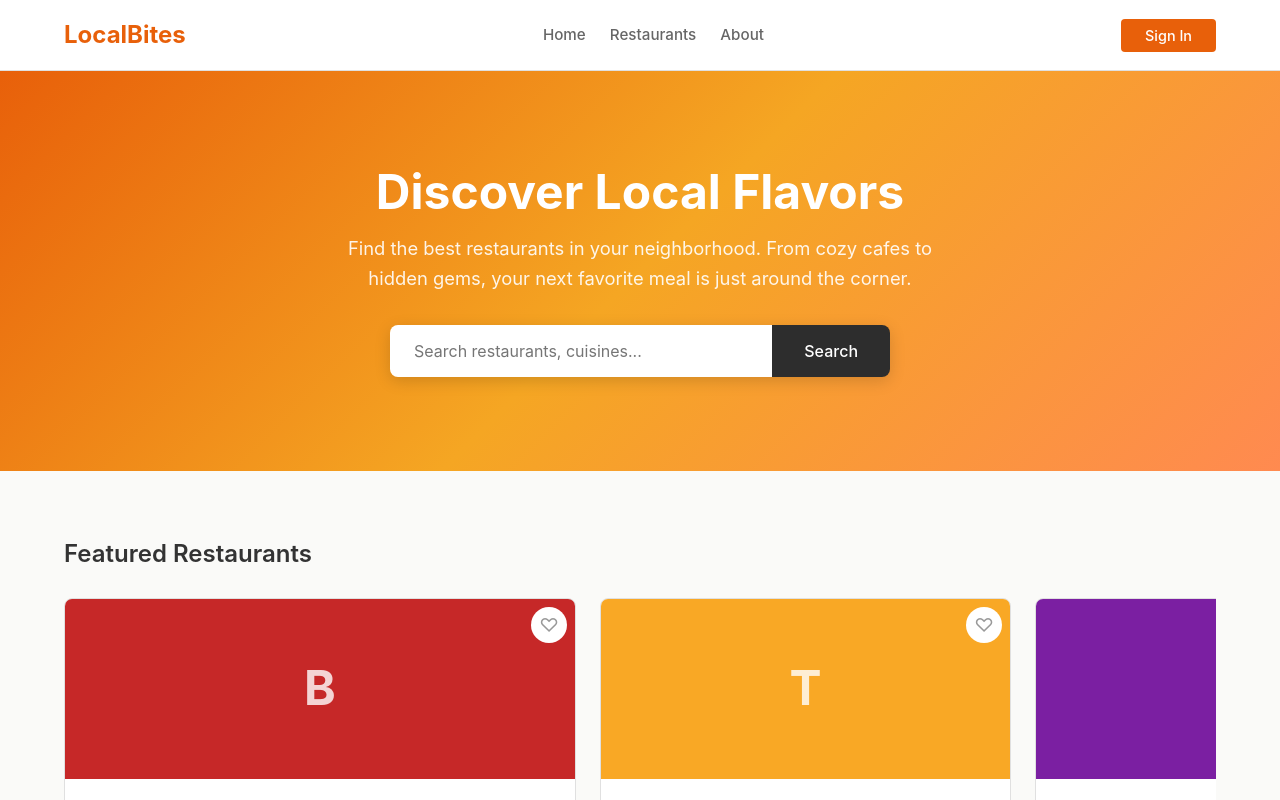
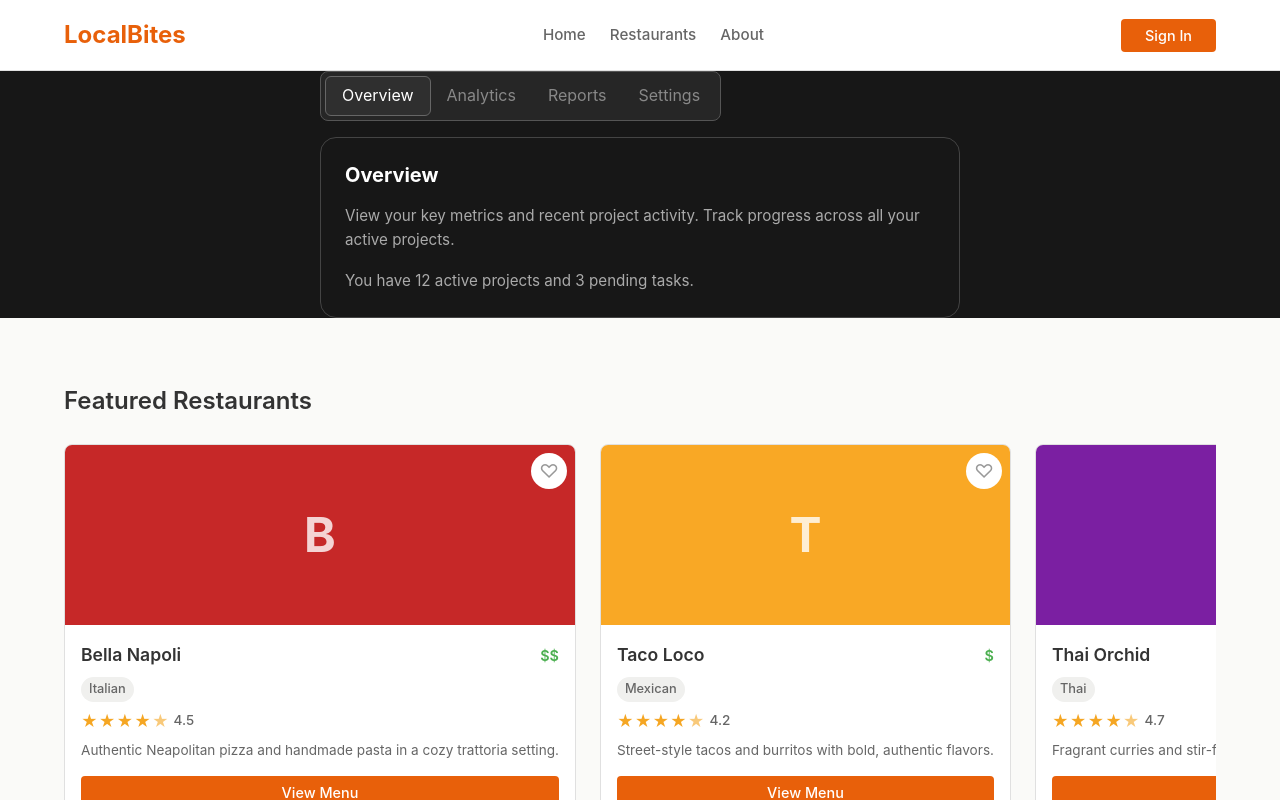
Before and after one commit to foux-test-org/localbites, a React (Vite) app: page / in a window 1280 px wide. Shown: the top 800 px of the page. Built offline with nearby package versions, Linux system fonts and the light colour scheme.

Commit message:
Replaces `Hero` with the new component design `FouxTabsTest` in `Home.tsx`.

```diff
--- /dev/null
+++ b/src/components/FouxTabsTest/FouxTabsTest.module.css
@@ -0,0 +1,103 @@
+.container {
+  background: #171717;
+  display: flex;
+  justify-content: center;
+  align-items: center;
+  text-align: center;
+}
+
+.wrapper {
+  max-width: 640px;
+  display: flex;
+  flex-direction: column;
+  gap: 16px;
+}
+
+.tablistWrap {
+  display: flex;
+}
+
+.tablist {
+  display: flex;
+  flex-wrap: wrap;
+  gap: 0px;
+  background: #262626;
+  border-radius: 8px;
+  padding: 4px;
+  text-align: left;
+  justify-content: flex-start;
+  border-style: solid;
+  border-width: 1px;
+  border-color: #555555;
+}
+
+.tab {
+  font-size: 16px;
+  font-weight: 400;
+  font-style: normal;
+  line-height: 1.6;
+  color: #888888;
+  background: transparent;
+  border: none;
+  border-radius: 6px;
+  padding: 6px 16px;
+  cursor: pointer;
+  transition: color var(--transition), background var(--transition);
+  white-space: nowrap;
+  text-align: center;
+  justify-content: center;
+}
+
+.tab:hover, .tab:active {
+  color: #e0e0e0;
+}
+
+.tab.isSelected {
+  background: #2f2f2f;
+  color: #ffffff;
+  border-style: solid;
+  border-width: 1px;
+  border-color: #666666;
+}
+
+.tab.isSelected:hover, .tab.isSelected:active {
+  color: #1a1a1a;
+}
+
+.panelContainer {
+  display: grid;
+  width: 100%;
+  background: #171717;
+  border-radius: 16px;
+  padding: 24px;
+  text-align: left;
+  justify-content: flex-start;
+  border-style: solid;
+  border-width: 1px;
+  border-color: #444444;
+}
+
+.panel {
+  grid-area: 1 / 1;
+  visibility: hidden;
+  display: flex;
+  flex-direction: column;
+  gap: 16px;
+}
+
+.panel.isVisible {
+  visibility: visible;
+}
+
+.panelTitle {
+  font-size: 1.25rem;
+  font-weight: 700;
+  color: #ffffff;
+  line-height: 1.3;
+}
+
+.panelBody {
+  font-size: 0.95rem;
+  color: #aaaaaa;
+  line-height: 1.6;
+}
--- /dev/null
+++ b/src/components/FouxTabsTest/FouxTabsTest.tsx
@@ -0,0 +1,74 @@
+import React, { useId, useState } from 'react';
+import styles from './FouxTabsTest.module.css';
+
+export interface TabItem {
+  label: string;
+  panelTitle: string;
+  panelBodies: string[];
+}
+
+export interface FouxTabsTestProps {
+  tabs: TabItem[];
+  ariaLabel?: string;
+  onSelect?: (index: number) => void;
+}
+
+export function FouxTabsTest({
+  tabs,
+  ariaLabel = 'TabsTest navigation',
+  onSelect,
+}: FouxTabsTestProps): React.ReactNode {
+  const baseId = useId();
+  const [selected, setSelected] = useState(0);
+
+  return (
+    <section className={styles.container}>
+      <div className={styles.wrapper}>
+        <div className={styles.tablistWrap}>
+          <div
+            role="tablist"
+            className={styles.tablist}
+            aria-label={ariaLabel}
+          >
+            {tabs.map((tab, i) => (
+              <button
+                key={`${tab.label}-${i}`}
+                id={`${baseId}-tab-${i}`}
+                type="button"
+                role="tab"
+                aria-selected={selected === i}
+                aria-controls={`${baseId}-panel-${i}`}
+                onClick={() => {
+                  setSelected(i);
+                  onSelect?.(i);
+                }}
+                className={`${styles.tab}${selected === i ? ` ${styles.isSelected}` : ''}`}
+              >
+                {tab.label}
+              </button>
+            ))}
+          </div>
+        </div>
+        <div className={styles.panelContainer}>
+          {tabs.map((tab, i) => (
+            <div
+              key={`${tab.label}-panel-${i}`}
+              id={`${baseId}-panel-${i}`}
+              role="tabpanel"
+              aria-labelledby={`${baseId}-tab-${i}`}
+              hidden={selected !== i ? true : undefined}
+              className={`${styles.panel}${selected === i ? ` ${styles.isVisible}` : ''}`}
+            >
+              <h2 className={styles.panelTitle}>{tab.panelTitle}</h2>
+              {tab.panelBodies.map((body, j) => (
+                <p key={`${tab.label}-body-${j}`} className={styles.panelBody}>
+                  {body}
+                </p>
+              ))}
+            </div>
+          ))}
+        </div>
+      </div>
+    </section>
+  );
+}
--- a/src/pages/Home.tsx
+++ b/src/pages/Home.tsx
@@ -6,6 +6,7 @@ import { RestaurantCard } from '../components/RestaurantCard/RestaurantCard';
 import { CategoryTile } from '../components/CategoryTile/CategoryTile';
 import { Newsletter } from '../components/Newsletter/Newsletter';
 import styles from './Home.module.css';
+import { FouxTabsTest } from "../components/FouxTabsTest/FouxTabsTest";
 
 interface HomeProps {
   isFavorite: (id: string) => boolean;
@@ -24,6 +25,41 @@ const categories = [
 ];
 
 export function Home({ isFavorite, onFavorite, onViewMenu, onToast }: HomeProps): React.ReactNode {
+    // FOUX_TODO: replace with real tab data
+    const fouxTabsTestTabs: import('../components/FouxTabsTest/FouxTabsTest').TabItem[] = [
+      {
+        label: 'Overview',
+        panelTitle: 'Overview',
+        panelBodies: [
+          'View your key metrics and recent project activity. Track progress across all your active projects.',
+          'You have 12 active projects and 3 pending tasks.',
+        ],
+      },
+      {
+        label: 'Analytics',
+        panelTitle: 'Analytics',
+        panelBodies: [
+          'Explore detailed analytics and performance data for your projects.',
+          'Charts and graphs will appear here.',
+        ],
+      },
+      {
+        label: 'Reports',
+        panelTitle: 'Reports',
+        panelBodies: [
+          'Generate and review reports for your team and stakeholders.',
+          'No reports generated yet.',
+        ],
+      },
+      {
+        label: 'Settings',
+        panelTitle: 'Settings',
+        panelBodies: [
+          'Manage your account preferences and project configurations.',
+          'All settings are saved automatically.',
+        ],
+      },
+    ];
   const navigate = useNavigate();
   const featured = restaurants.slice(0, 5);
 
@@ -37,7 +73,7 @@ export function Home({ isFavorite, onFavorite, onViewMenu, onToast }: HomeProps)
 
   return (
     <div>
-      <Hero />
+      <FouxTabsTest tabs={fouxTabsTestTabs} />
 
       <section className={styles.section}>
         <div className={styles.container}>
```
